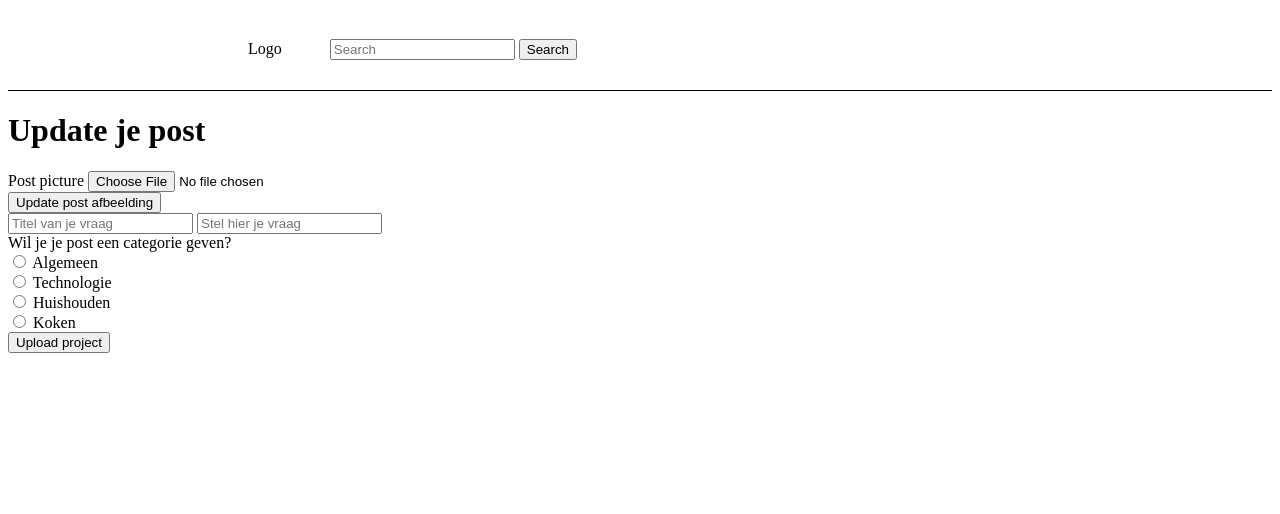
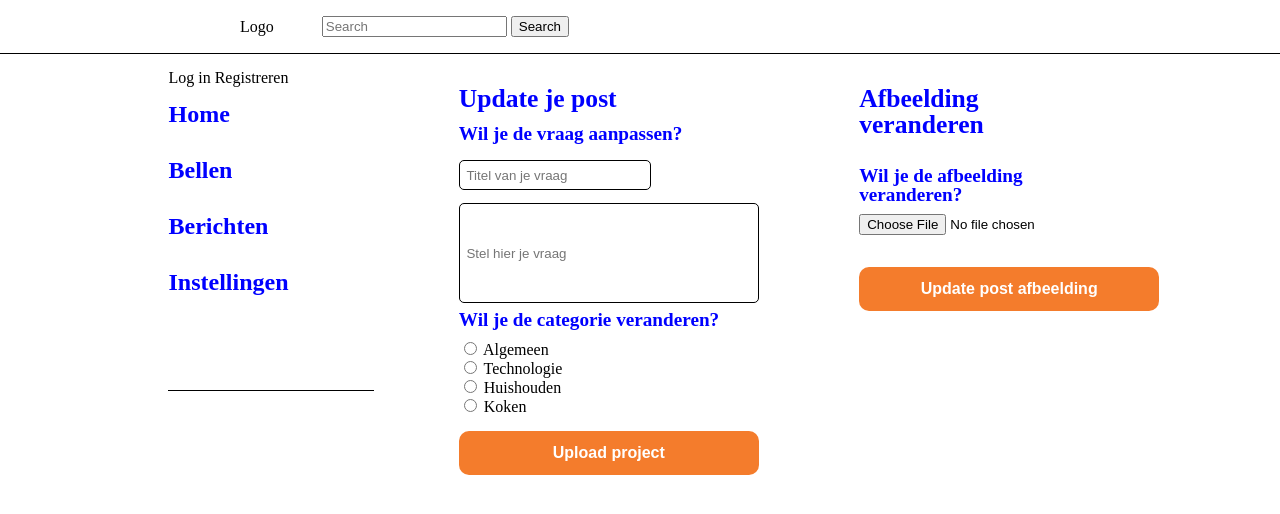
Before and after one commit to FlorVk/Bridge-the-gap, a PHP site: page /updatepost.php?id=1 in a window 1280 px wide. Shown: the top 514 px of the page. Run offline with PHP 8.4, Linux system fonts and the light colour scheme; data that the repository does not hold is empty.

Commit message:
styling + fix if user didn't post image don't show

```diff
--- a/styles/style.css
+++ b/styles/style.css
@@ -29,7 +29,6 @@
 .post_userinfo {
     display: flex;
     align-items: center;
-    padding-bottom: 1em;
 }
 
 .post_username{
@@ -59,6 +58,12 @@
 }
 
 .posterContainer {
+    display: flex;
+    align-items: center;
+    justify-content: space-between;
+}
+
+.poster_head {
     display: flex;
     align-items: center;
 }
@@ -154,7 +159,14 @@
 
 .block2_index{
     width: 40%;
+    margin: 0 1em 1em 1em;
+}
+
+.block2_update{
+    width: 35%;
     margin: 1em;
+    display: flex;
+    justify-content: center;
 }
 
 .block3 {
@@ -165,17 +177,32 @@
     padding-right: 45%;
 }
 
+.block3_update {
+    width: 35%;
+}
+
 
 /* ------------- DETAIL ------------- */
 
 .detail_box{
     display: flex;
     flex-direction: column;
+    justify-content: center;
+    width: 100%;
 }
 
 .detail_container{
     border: 1px solid black;
-    padding: 2em 5em;
+    padding: 2em;
+}
+
+.btn_hollow {
+    border: #F47C2C 3px solid;
+    border-radius: 5px;
+    padding: 0.5em;
+    color: #F47C2C;
+    font-weight: bold;
+    font-size: 1.1em;
 }
 
 /* ------------- CATEGORY ------------- */
@@ -190,3 +217,93 @@
     padding: 1.2em 1em;
     border-bottom: 1px solid black;
 }
+
+/* ------------- USER PROFILE ------------- */
+
+.user_content {
+   border-bottom: 1px solid black;
+   margin-bottom: 2em;
+}
+
+.user__information {
+    padding: 1em 0;
+}
+
+/* ------------- INDEX ------------- */
+
+.index_add{
+    border: 1px solid black;
+    margin-bottom: 1em;
+    padding: 0.5em;
+}
+
+.make_post{
+    display: grid;
+    grid-template-columns: 1fr 1fr 1fr;
+    text-align: center;
+}
+
+.make_post_border {
+    border-right: 1px solid black;
+}
+
+.index_post_button {
+    text-align: center;
+    padding: 0.5em;
+    border: 1px solid black;
+    border-radius: 50px;
+    margin: 0.5em;
+}
+
+/* ------------- MAKE POST ------------- */
+
+.title{
+    color: blue;
+    font-size: 1.6em;
+    font-weight: bold;
+    padding-bottom: 0.5em;
+}
+
+.title_medium {
+    color: blue;
+    font-size: 1.2em;
+    font-weight: bold;
+    padding-bottom: 0.5em;
+}
+
+.inputField{
+    border-radius: 5px;
+    padding: 0.5em;
+    border: 1px solid black;
+    margin: 0.5em 0;
+
+}
+
+.inputDescription{
+    width: 300px;
+    height: 100px;
+    resize: vertical;
+    vertical-align: middle;
+}
+
+
+
+.uploadPicture{
+    padding: 1em 0;
+}
+
+.button{
+    border-radius: 10px;
+    border: #F47C2C;
+    padding: 0.8em;
+    width: 300px;
+    margin: 1em 0;
+    background-color: #F47C2C;
+    color: white;
+    font-weight: bold;
+    font-size: 1em;
+}
+
+.updateRight {
+    margin: 1em;
+}
--- a/updatepost.php
+++ b/updatepost.php
@@ -73,7 +73,8 @@ require_once("bootstrap.php");
     <meta charset="UTF-8">
     <meta http-equiv="X-UA-Compatible" content="IE=edge">
     <meta name="viewport" content="width=device-width, initial-scale=1.0">
-    <title>Document</title>
+    <title>Bridge The Gap</title>
+    <link rel="stylesheet" href="styles/reset.css">
     <link rel="stylesheet" href="styles/style.css">
 </head>
 <body>
@@ -81,34 +82,28 @@ require_once("bootstrap.php");
         <?php include('nav.php'); ?>
     </header>
 
-    <h1>Update je post</h1>
+    <div class="main">
+        <div class="block1">
+            <div class="block1_left">
+                <?php include('nav_left.php'); ?>
+            </div>
+        </div>
 
+        <div class="block2_update">
+            <div>
             <form action="" method="POST" enctype="multipart/form-data">
-        <div>
-            <label>Post picture</label>
-            <input type="file" id="postImage" name="postImage">
-        </div>
-        <input type="submit" name="updatePostImage" value="Update post afbeelding">
-        <?php if(isset($postData['img_path'])) : ?>
-            <div class="user__self">
-            <img class="postpicture_medium" src="images/postpictures/<?php echo $postData['img_path']; ?>" alt="Post picture">
-
-            </div>
-        <?php endif; ?>
-    </form>
-
-    <form action="" method="POST" enctype="multipart/form-data">
-
+            <h1 class="title">Update je post</h1>
 
                 <div class="uploadForm">
 
                     <div class="inputPost">
-                <input type="text" placeholder="Titel van je vraag" name="updateTitle" value="<?php echo htmlspecialchars($postData['title']); ?>" class="inputField">
-                <input type="text" placeholder="Stel hier je vraag" name="updateDescription" value="<?php echo htmlspecialchars($postData['description']); ?>" class="inputField">
+                        <h2 class="title_medium" for="">Wil je de vraag aanpassen?</h2>
+                        <input type="text" placeholder="Titel van je vraag" name="updateTitle" value="<?php echo htmlspecialchars($postData['title']); ?>" class="inputField inputTitle"><br>
+                        <input type="text" placeholder="Stel hier je vraag" name="updateDescription" value="<?php echo htmlspecialchars($postData['description']); ?>" class="inputField inputDescription">
                     </div>
 
-            <div>
-                <label>Wil je je post een categorie geven? </label>
+                    <div class="addCategory">
+                        <h2 class="title_medium">Wil je de categorie veranderen? </h2>
                             <div>
                                 <input type="radio" name="updateCategory" value="Algemeen">
                                 <label for="">Algemeen</label>
@@ -126,9 +121,38 @@ require_once("bootstrap.php");
                                 <label for="">Koken</label>
                             </div>
                     </div>
-            <input type="submit" class="postButton" name="update" value="Upload project">
+                    <input type="submit" class="button" name="update" value="Upload project">
                 </div>
 
             </form>
+
+
+            </div>
+
+        </div>
+
+        <div class="block3_update">
+            <div class="block3_right updateRight">
+            <h1 class="title">Afbeelding veranderen</h1>
+
+            <form action="" method="POST" enctype="multipart/form-data">
+                <div class="uploadPicture">
+                    <h2 class="title_medium">Wil je de afbeelding veranderen?</h2>
+                    <input type="file" id="postImage" name="postImage">
+                </div>
+                <?php if(isset($postData['img_path'])) : ?>
+                    <div class="user__self">
+                    <img class="postpicture_medium" src="images/postpictures/<?php echo $postData['img_path']; ?>" alt="Post picture">
+
+                    </div>
+                <?php endif; ?>
+                <input type="submit" class="button" name="updatePostImage" value="Update post afbeelding">
+
+            </form>
+            </div>
+        </div>
+    </div>
+
+
 </body>
 </html>
```
Also changed, not shown: detailpost.php (+26 -14 lines), index.php (+35 -8 lines), uploadpost.php (+30 -10 lines), user.php (+21 -10 lines). Lines whose indentation alone changed are shown as unchanged.
